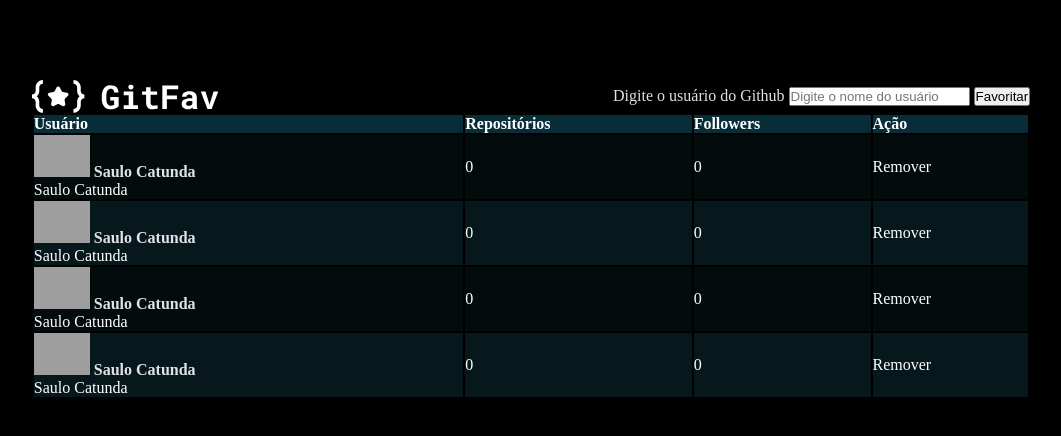
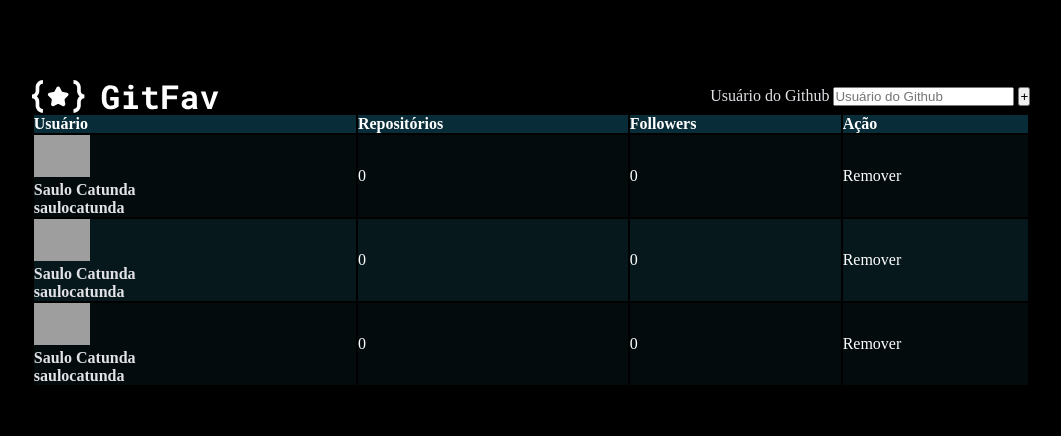
Before and after one commit to saulocatunda/git-fav, a plain HTML site: page index.html in a window 1280 px wide. Shown: the whole page, without its empty margins (109-1170 px from the left). Drawn offline with Linux system fonts and the light colour scheme; grey boxes are pictures that could not be loaded.

Commit message:
Fix-Tag&ClassName

```diff
--- a/index.html
+++ b/index.html
@@ -14,13 +14,13 @@
       <nav>
         <img src="assets/Gitfav.svg" alt="Gitfav" />
         <div class="search">
-          <label for="input-search">Digite o usuário do Github</label>
+          <label for="input-search">Usuário do Github</label>
           <input
             id="input-search"
             type="text"
-            placeholder="Digite o nome do usuário"
+            placeholder="Usuário do Github"
           />
-          <button type="submit">Favoritar</button>
+          <button type="submit">&plus;</button>
         </div>
       </nav>
     </header>
@@ -41,10 +41,14 @@
                 src="https://github.com/saulocatunda.png"
                 alt="Imagem do perfil"
               />
-              <a title="Link" href="https://github.com/saulocatunda"
-                >Saulo Catunda</a
-              >
-              <p id="name">Saulo Catunda</p>
+              <a
+                title="Link"
+                href="https://github.com/saulocatunda"
+                target="_blank"
+                alt="imagem de saulocatunda"
+                ><p id="name">Saulo Catunda</p>
+                <span class="user">saulocatunda</span>
+              </a>
             </td>
             <td class="repositories">0</td>
             <td class="followers">0</td>
@@ -57,10 +61,14 @@
                 src="https://github.com/saulocatunda.png"
                 alt="Imagem do perfil"
               />
-              <a title="Link" href="https://github.com/saulocatunda"
-                >Saulo Catunda</a
-              >
-              <p id="name">Saulo Catunda</p>
+              <a
+                title="Link"
+                href="https://github.com/saulocatunda"
+                target="_blank"
+                alt="imagem de saulocatunda"
+                ><p id="name">Saulo Catunda</p>
+                <span class="user">saulocatunda</span>
+              </a>
             </td>
             <td class="repositories">0</td>
             <td class="followers">0</td>
@@ -73,26 +81,14 @@
                 src="https://github.com/saulocatunda.png"
                 alt="Imagem do perfil"
               />
-              <a title="Link" href="https://github.com/saulocatunda"
-                >Saulo Catunda</a
-              >
-              <p id="name">Saulo Catunda</p>
-            </td>
-            <td class="repositories">0</td>
-            <td class="followers">0</td>
-            <td class="button">Remover</td>
-          </tr>
-
-          <tr>
-            <td>
-              <img
-                src="https://github.com/saulocatunda.png"
-                alt="Imagem do perfil"
-              />
-              <a title="Link" href="https://github.com/saulocatunda"
-                >Saulo Catunda</a
-              >
-              <p id="name">Saulo Catunda</p>
+              <a
+                title="Link"
+                href="https://github.com/saulocatunda"
+                target="_blank"
+                alt="imagem de saulocatunda"
+                ><p id="name">Saulo Catunda</p>
+                <span class="user">saulocatunda</span>
+              </a>
             </td>
             <td class="repositories">0</td>
             <td class="followers">0</td>
--- a/style.css
+++ b/style.css
@@ -32,14 +32,17 @@ header nav {
   gap: 1rem;
 }
 
+/* Table */
+
 table {
   width: 100%;
   text-align: left;
 }
 
-table td:first-child {
+table td {
+margin: 2.8rem 4rem;
+}
 
-}
 
 tbody img {
   width: 5.6rem;
```
Also changed, not shown: 1 other file.
